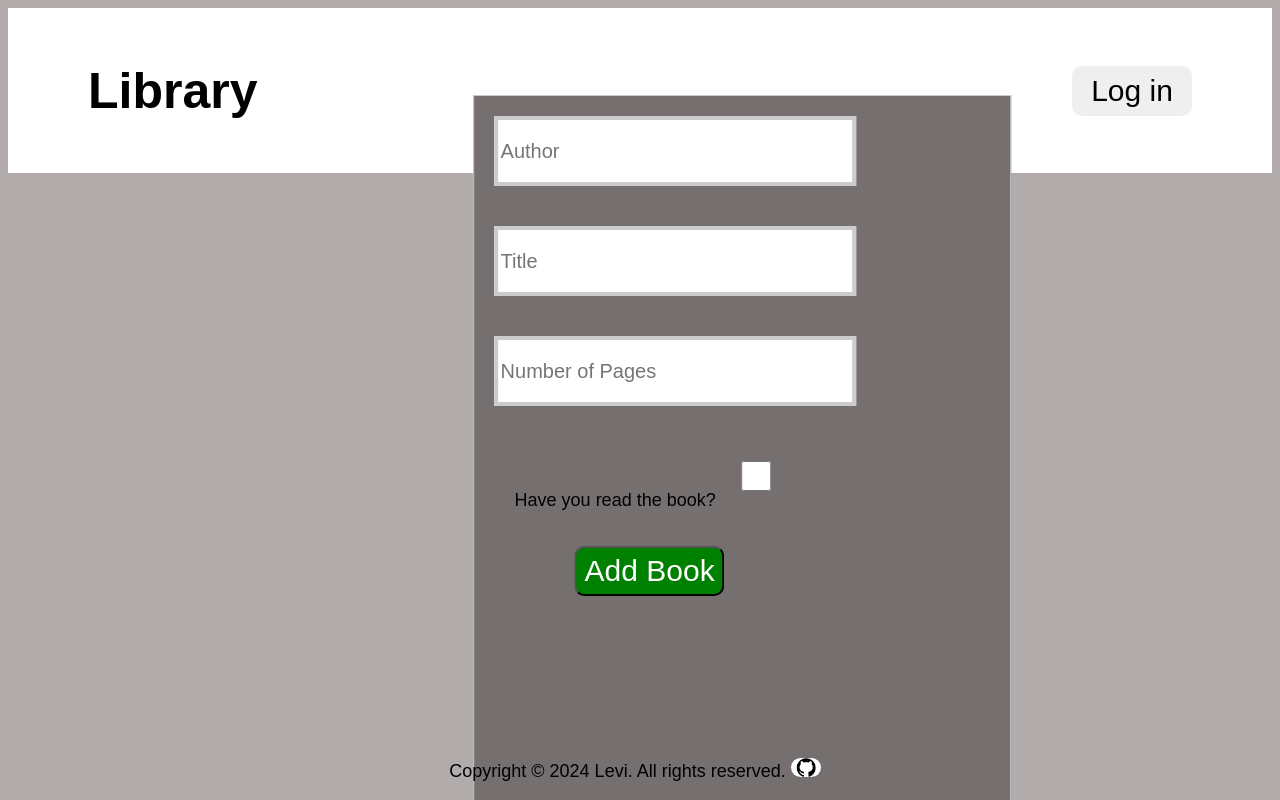
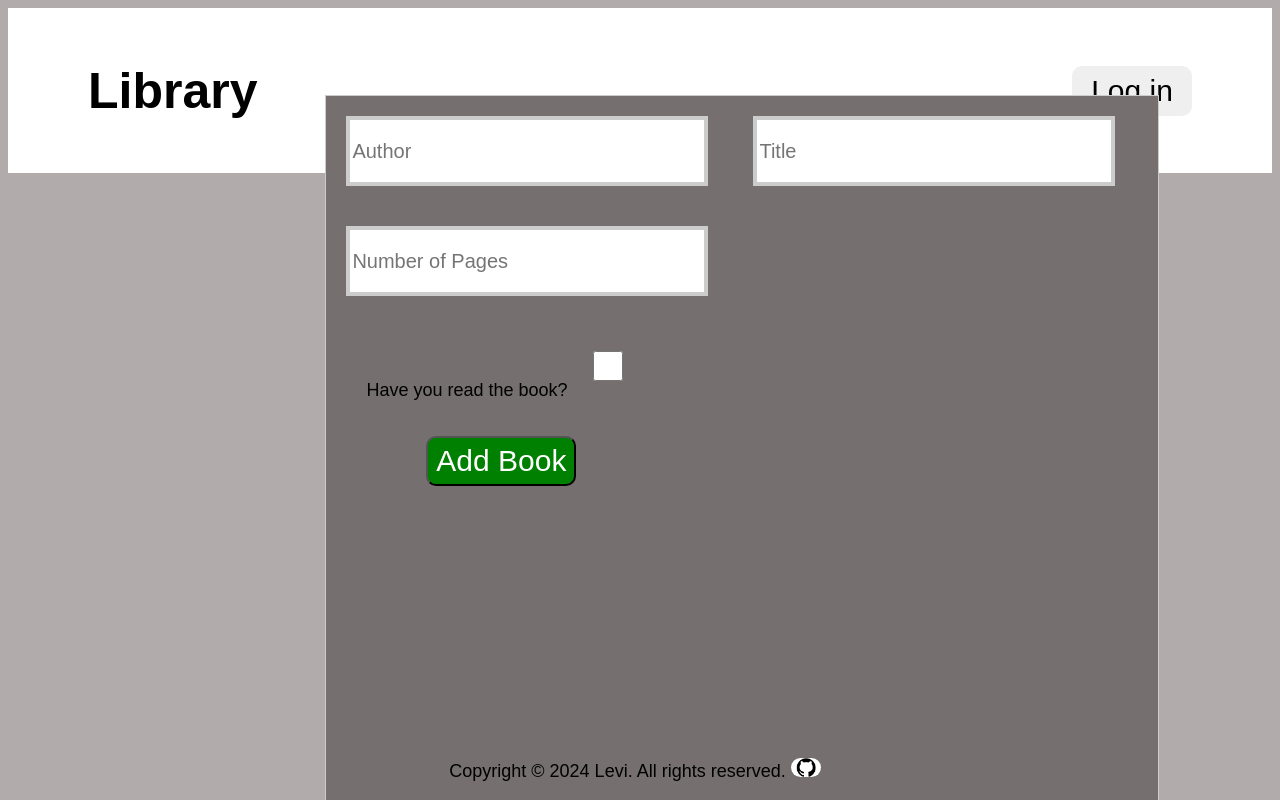
Before and after one commit to IvelDabs/Library, a plain HTML site: page index.html in a window 1280 px wide. Both pictures are taken after a click on the button "New Book". Drawn offline with nearby package versions, Linux system fonts and the light colour scheme.

Commit message:
Update index.css

```diff
--- a/index.css
+++ b/index.css
@@ -80,6 +80,7 @@ footer {
     background-color: #756f6f;
     border: 1px solid #ccc;
     height: 100%;
+    width: 65%
 
 }
 
```
